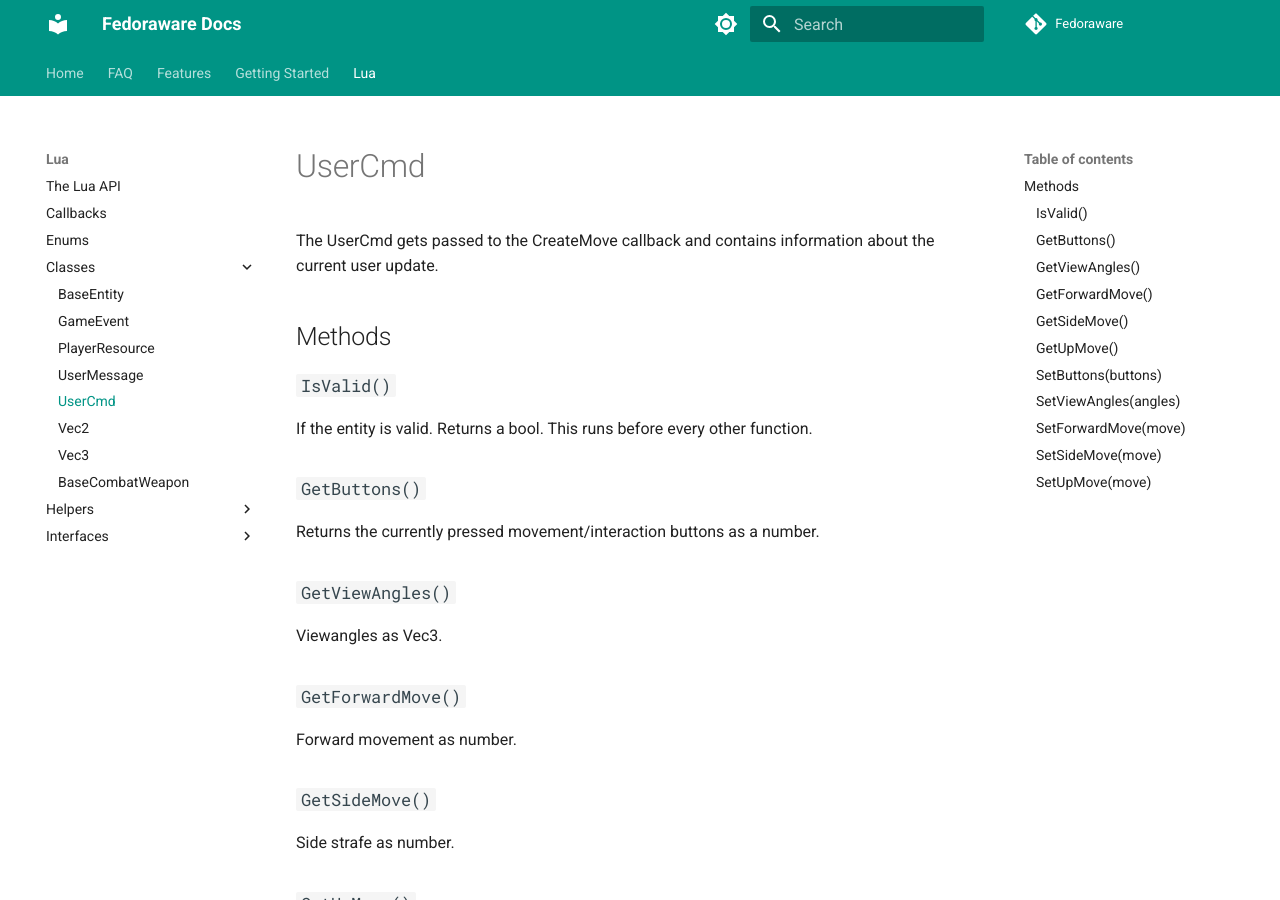
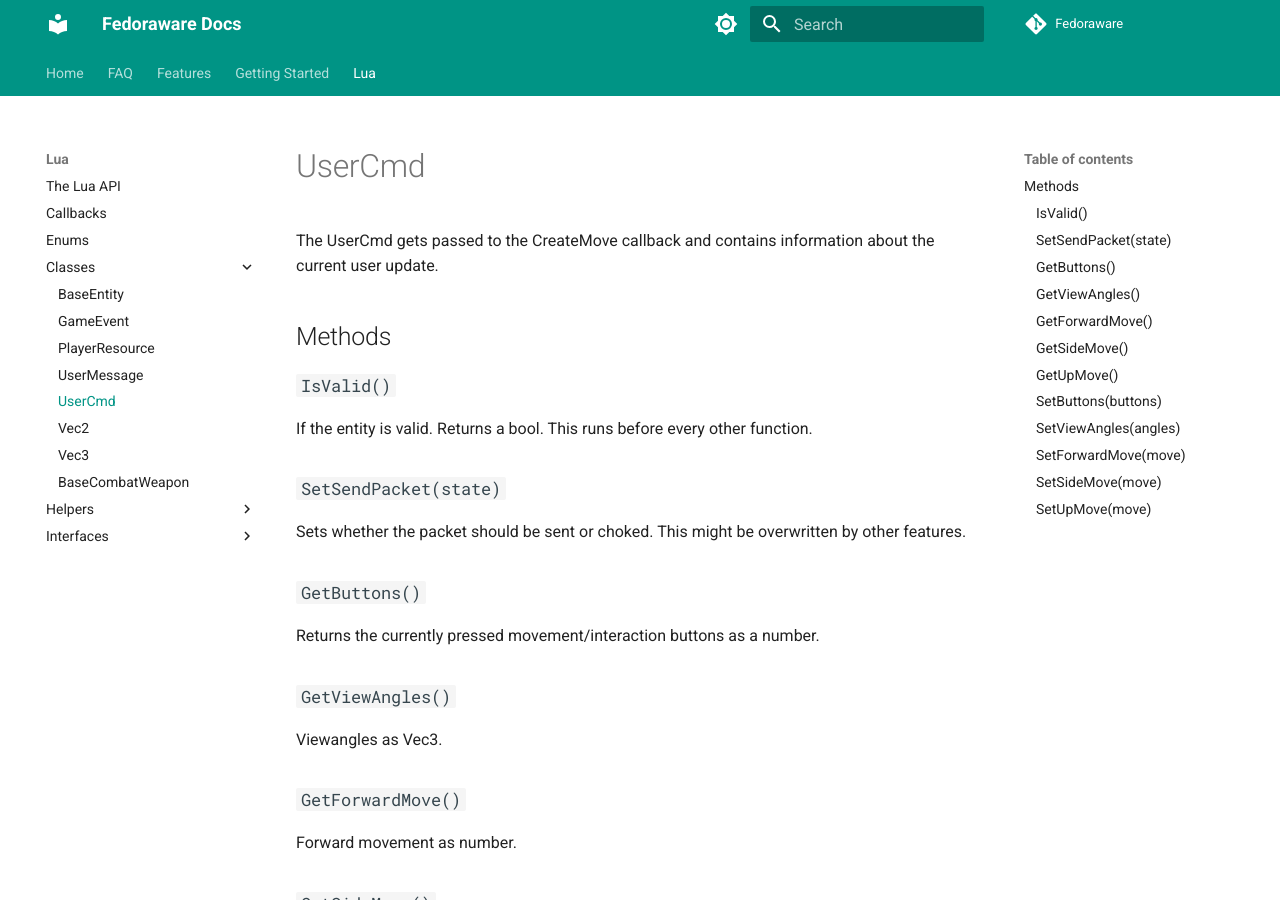
Before and after one commit to imgladnotu/Docs-Edit, an MkDocs documentation site: the page built from docs/Lua/Classes/usercmd.md, in a window 1280 px wide and 900 px high. Built offline with MkDocs 1.6.1 and Material for MkDocs 9.7.7, drawn with Linux system fonts in a browser that asks for light colours; comment, search, counter and statistics services are not loaded.

Commit message:
Added SetSendPacket to Lua

```diff
--- a/docs/Lua/Classes/usercmd.md
+++ b/docs/Lua/Classes/usercmd.md
@@ -7,6 +7,10 @@ The UserCmd gets passed to the CreateMove callback and contains information abou
 ### `IsValid()`
 
 If the entity is valid. Returns a bool. This runs before every other function.
+
+### `SetSendPacket(state)`
+
+Sets whether the packet should be sent or choked. This might be overwritten by other features.
 
 ### `GetButtons()`
 
```
